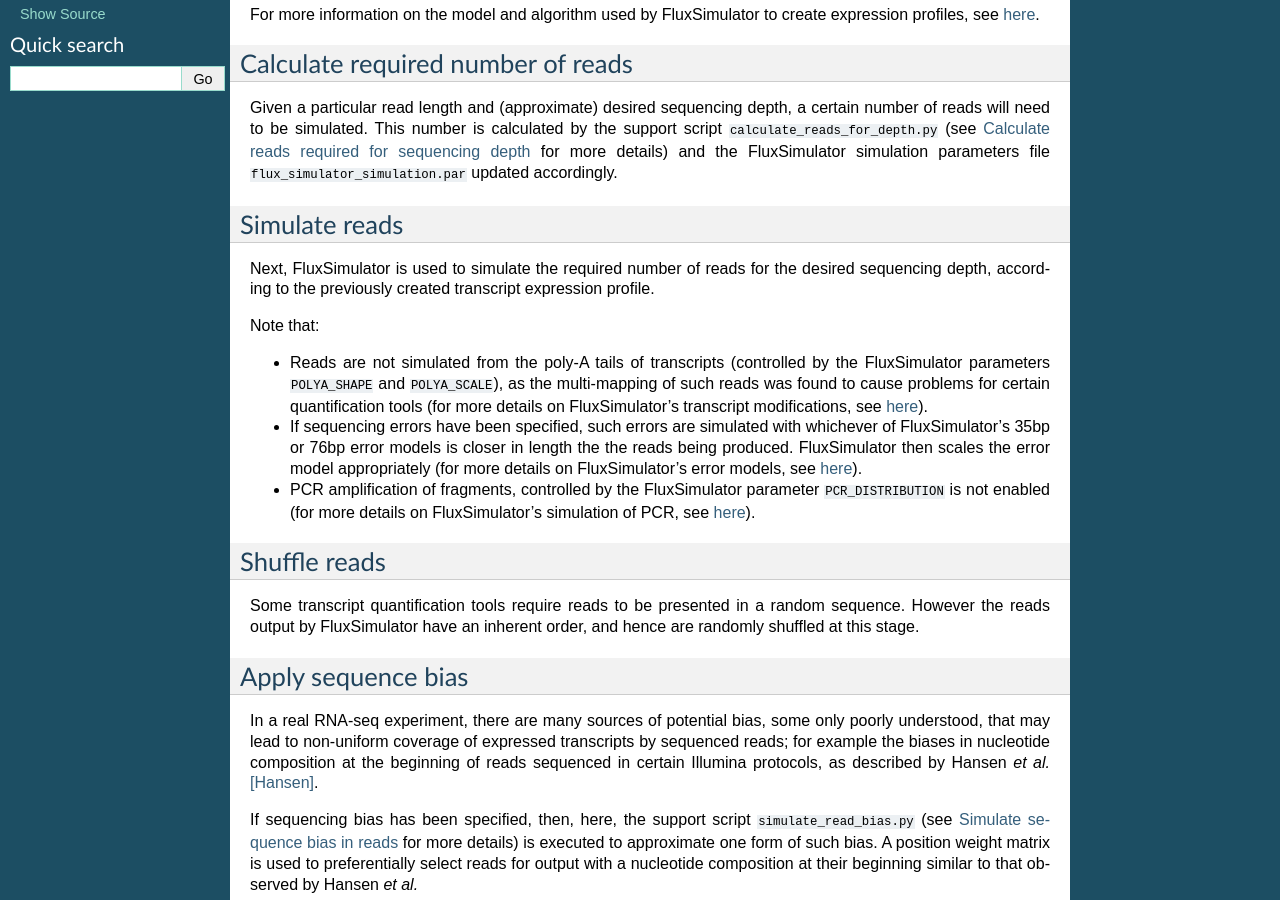
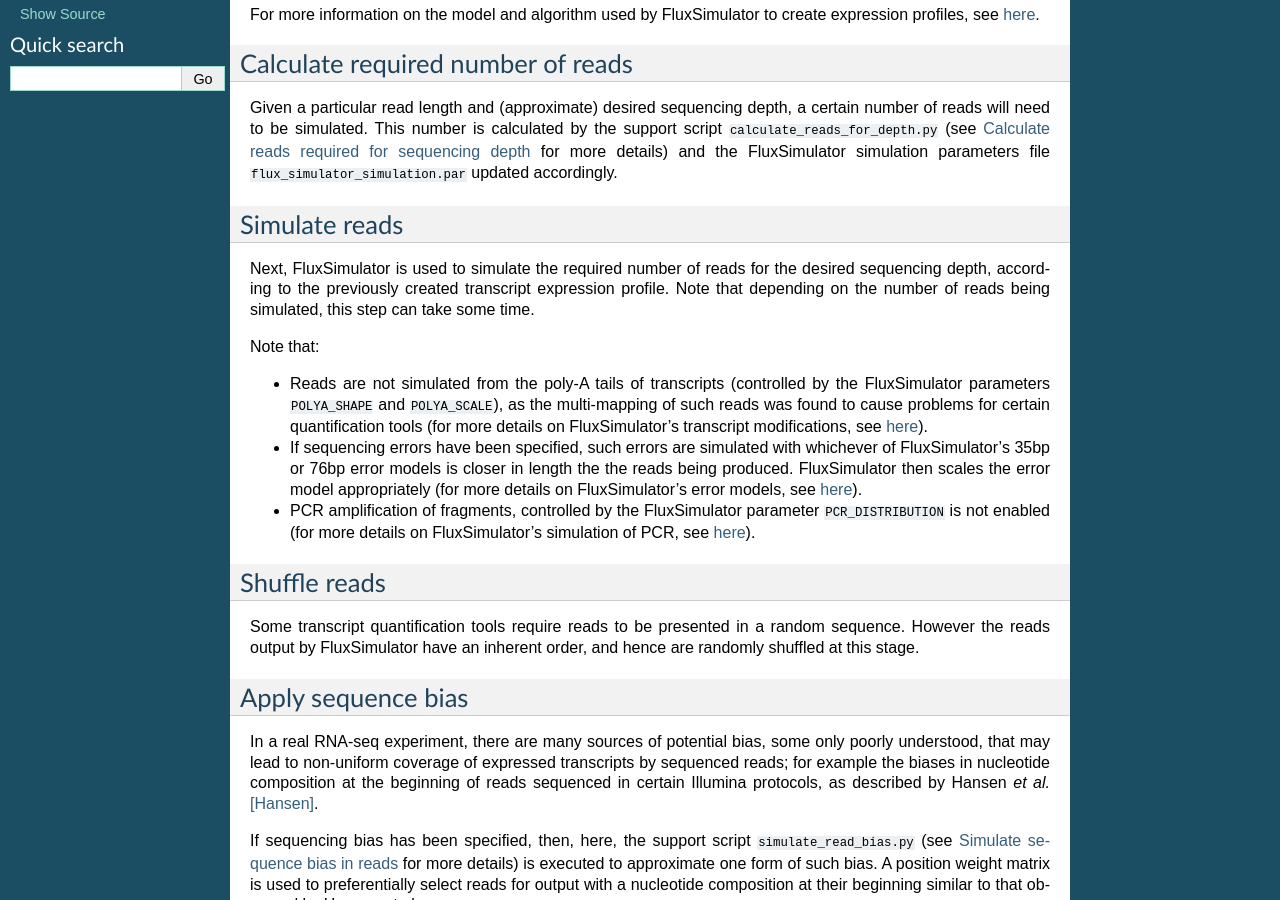
Before and after one commit to lweasel/piquant, a Sphinx documentation site: the page built from docs/simulation.rst, in a window 1280 px wide and 900 px high, scrolled down 346 px. Built offline with Sphinx 7.4.7, drawn with Linux system fonts in a browser that asks for light colours.

Commit message:
Simulating reads may take some time.

```diff
--- a/docs/simulation.rst
+++ b/docs/simulation.rst
@@ -20,7 +20,7 @@
 Simulate reads
 ^^^^^^^^^^^^^^
 
-Next, FluxSimulator is used to simulate the required number of reads for the desired sequencing depth, according to the previously created transcript expression profile.
+Next, FluxSimulator is used to simulate the required number of reads for the desired sequencing depth, according to the previously created transcript expression profile. Note that depending on the number of reads being simulated, this step can take some time.
 
 Note that:
 
```
